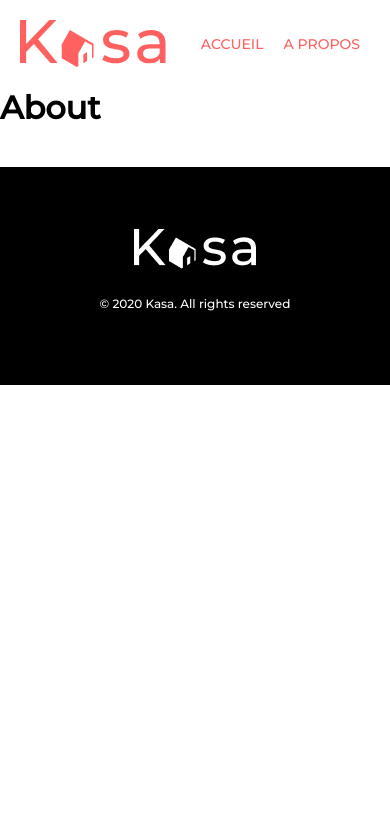
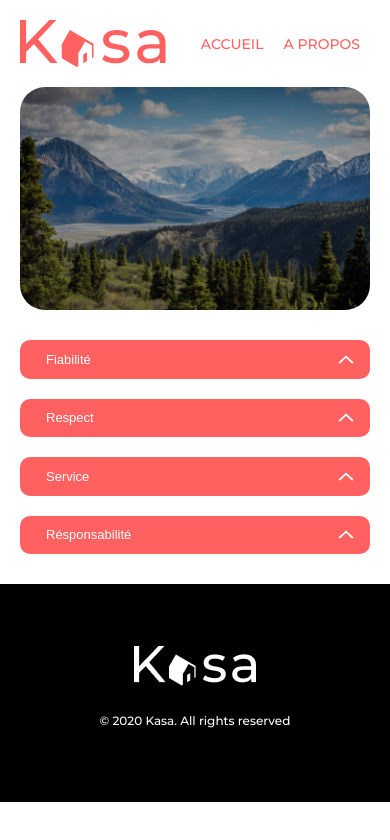
Before and after one commit to MatheoDev404/Kasa, a React (Create React App) app: page /about in a window 390 px wide. Shown: the top 840 px of the page. Built offline with nearby package versions, Linux system fonts and the light colour scheme.

Commit message:
Ajout
- page 404 + responsive
- page a propos + responsive

```diff
--- a/src/components/Error.jsx
+++ b/src/components/Error.jsx
@@ -1,9 +1,15 @@
+import { Link } from 'react-router-dom'
+
 function Error() {
   return (
     <div className="Error">
-      <header className="Error-header">
-        <h1>Page 404</h1>
-      </header>
+      <span className="Error__404">404</span>
+      <p className="Error__text">
+        Oups! La page que vous demandez n'existe pas.
+      </p>
+      <Link className="Error__link" to="/">
+        Retourner sur la page d’accueil
+      </Link>
     </div>
   )
 }
--- a/src/components/Header.jsx
+++ b/src/components/Header.jsx
@@ -3,7 +3,7 @@ import logo from '../assets/images/header_logo.svg'
 
 function Header() {
   return (
-    <header className="Header mainContainer">
+    <header className="Header">
       <img src={logo} className="Header__logo" alt="logo" />
       <nav className="Header__nav">
         <Link className="Header__nav__link" to="/">
--- a/src/pages/About.jsx
+++ b/src/pages/About.jsx
@@ -1,9 +1,39 @@
+import Collapse from '../components/Collapse'
+
 function About() {
   return (
-    <div className="About mainContainer">
-      <header className="About-header">
-        <h1>About</h1>
-      </header>
+    <div className="About">
+      <div className="About__banner--container"></div>
+      <div className="About__collapse--container">
+        <Collapse
+          className="About__collapse"
+          title="Fiabilité"
+          content={
+            'Les annonces postées sur Kasa garantissent une fiabilité totale. Les photos sont conformes aux logements, et toutes les informations sont régulièrement vérifiées  par nos équipes.'
+          }
+        />
+        <Collapse
+          className="About__collapse"
+          title="Respect"
+          content={
+            'La bienveillance fait partie des valeurs fondatrices de Kasa. Tout comportement discriminatoire ou de perturbation du voisinage entraînera une exclusion de notre plateforme.'
+          }
+        />
+        <Collapse
+          className="About__collapse"
+          title="Service"
+          content={
+            "Nos équipes se tiennent à votre disposition pour vous fournir une expérience parfaite. N'hésitez pas à nous contacter si vous avez la moindre question."
+          }
+        />
+        <Collapse
+          className="About__collapse"
+          title="Résponsabilité"
+          content={
+            "La sécurité est la priorité de Kasa. Aussi bien pour nos hôtes que pour les voyageurs, chaque logement correspond aux critères de sécurité établis par nos services. En laissant une note aussi bien à l'hôte qu'au locataire, cela permet à nos équipes de vérifier que les standards sont bien respectés. Nous organisons également des ateliers sur la sécurité domestique pour nos hôtes."
+          }
+        />
+      </div>
     </div>
   )
 }
--- a/src/pages/Home.jsx
+++ b/src/pages/Home.jsx
@@ -24,7 +24,7 @@ function Home() {
   }, [])
 
   return (
-    <div className="Home mainContainer">
+    <div className="Home">
       <h1 className="Home__title">
         <span className="Home__title--text">
           Chez vous,
--- a/src/pages/Logement.jsx
+++ b/src/pages/Logement.jsx
@@ -50,7 +50,7 @@ function Logement() {
   return (
     <>
       {logement != null ? (
-        <div className="Logement mainContainer">
+        <div className="Logement">
           <div className="Logement__slider--container">
             <ImageSlider slides={logement.pictures} />
           </div>
--- a/src/styles/App.scss
+++ b/src/styles/App.scss
@@ -8,10 +8,12 @@
 @import './components/Tag';
 @import './components/Collapse';
 @import './components/Footer';
+@import './components/Error';
 
 // pages
 @import './pages/Home';
 @import './pages/Logement';
+@import './pages/About';
 
 body {
   @include font-family-montserrat;
--- a/src/styles/components/_Error.scss
+++ b/src/styles/components/_Error.scss
@@ -0,0 +1,36 @@
+.Error {
+  margin: 20px;
+  display: flex;
+  flex-wrap: wrap;
+  flex-direction: column;
+  justify-content: space-around;
+  text-align: center;
+  color: $primary-color;
+  @include media-min($media-desktop) {
+    max-width: 1240px;
+    margin: 40px auto;
+  }
+  &__404 {
+    font-size: 96px;
+    font-weight: 700;
+    margin: 200px 0 10px;
+    @include media-min($media-desktop) {
+      font-size: 288px;
+      margin: 180px 0 10px;
+    }
+  }
+  &__text {
+    font-size: 18px;
+    margin: 0 0 130px;
+    @include media-min($media-desktop) {
+      font-size: 36px;
+    }
+  }
+  &__link {
+    font-size: 14px;
+    color: $primary-color;
+    @include media-min($media-desktop) {
+      font-size: 18px;
+    }
+  }
+}
--- a/src/styles/components/_Footer.scss
+++ b/src/styles/components/_Footer.scss
@@ -17,5 +17,8 @@
   &__copyright {
     font-size: 12px;
     font-weight: 500;
+    @include media-min($media-desktop) {
+      font-size: 24px;
+    }
   }
 }
--- a/src/styles/pages/_About.scss
+++ b/src/styles/pages/_About.scss
@@ -0,0 +1,45 @@
+.About {
+  margin: 20px;
+  @include media-min($media-desktop) {
+    max-width: 1240px;
+    margin: 40px auto;
+  }
+  &__banner--container {
+    position: relative;
+    overflow: hidden;
+    height: 223px;
+    margin-bottom: 30px;
+    @include media-min($media-desktop) {
+      max-width: 1240px;
+    }
+    &::before {
+      content: '';
+      position: absolute;
+      top: 0;
+      left: 0;
+      width: 100%;
+      height: 223px;
+      border-radius: 25px;
+      background-image: url('../../assets/images/about_banner_mobile.png');
+      background-size: cover;
+      background-position: bottom;
+      filter: brightness(70%);
+      @include media-min($media-tablette) {
+        background-image: url('../../assets/images/about_banner_desktop.png');
+        background-position: center;
+      }
+      @include media-min($media-desktop) {
+        margin: 0 auto 30px;
+      }
+    }
+  }
+  &__collapse--container {
+    div {
+      margin-bottom: 30px;
+      @include media-min($media-desktop) {
+        max-width: 1020px;
+        margin: 0 auto 30px;
+      }
+    }
+  }
+}
--- a/src/styles/pages/_Logement.scss
+++ b/src/styles/pages/_Logement.scss
@@ -32,10 +32,6 @@
         font-size: 18px;
         margin-top: 0;
       }
-    }
-    &____tagContainer {
-      display: flex;
-      justify-content: space-between;
     }
   }
   &__host--flexContainer {
```
Also changed, not shown: src/assets/images/about_banner_desktop.png (added), src/assets/images/about_banner_mobile.png (added).
